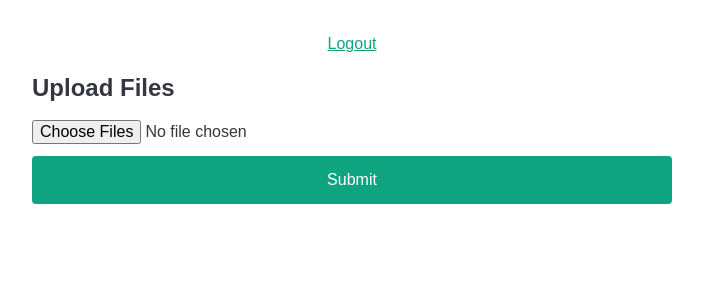
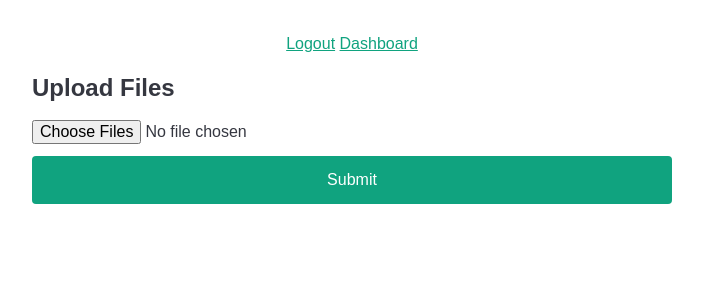
Before and after one commit to lawrluor/Code-Evaluator, a Flask app: page /evaluate in a window 1280 px wide. Shown: the top 300 px of the page, without its empty margins (288-991 px from the left). Run offline with Flask 3, Linux system fonts and the light colour scheme; the visitor is signed in with stand-in values (Sample User, id 1).

Commit message:
refactor templates

```diff
--- a/app.py
+++ b/app.py
@@ -96,6 +96,10 @@ def code_evaluator():
     else:
         return render_template("code_evaluator.html")
 
+@app.route("/dashboard", methods=("GET", "POST"))
+@login_required
+def dashboard():
+    return render_template("dashboard.html")
 
 @app.route("/evaluate", methods=("GET", "POST"))
 @login_required
--- a/templates/code_evaluator.html
+++ b/templates/code_evaluator.html
@@ -1,4 +1,5 @@
 <!DOCTYPE html>
+<html>
   <head>
     <title>Code Evaluator</title>
 
@@ -36,3 +37,4 @@
       {% endif %}
     </main>
   </body>
+</html>
--- a/templates/evaluate.html
+++ b/templates/evaluate.html
@@ -75,6 +75,7 @@
         <header>
             <nav>
                 <a href="/logout">Logout</a>
+                <a href="/dashboard">Dashboard</a>
             </nav>
         </header>
 
--- a/templates/index.html
+++ b/templates/index.html
@@ -1,4 +1,5 @@
 <!DOCTYPE html>
+<html>
   <head>
     <title>Code Evaluator</title>
     <link rel="stylesheet" href="{{ url_for('static', filename='reset.css') }}" />
@@ -22,3 +23,4 @@
 
     </main>
   </body>
+</html>
```
Also changed, not shown: templates/login.html (+13 -9 lines). Lines whose indentation alone changed are shown as unchanged.
